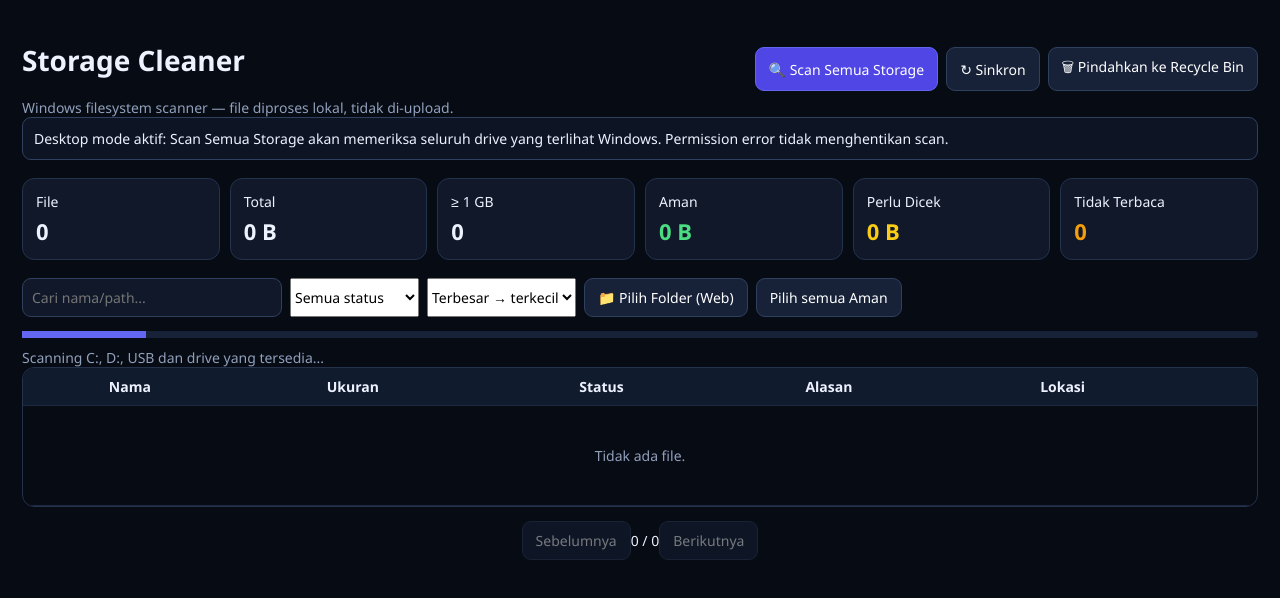
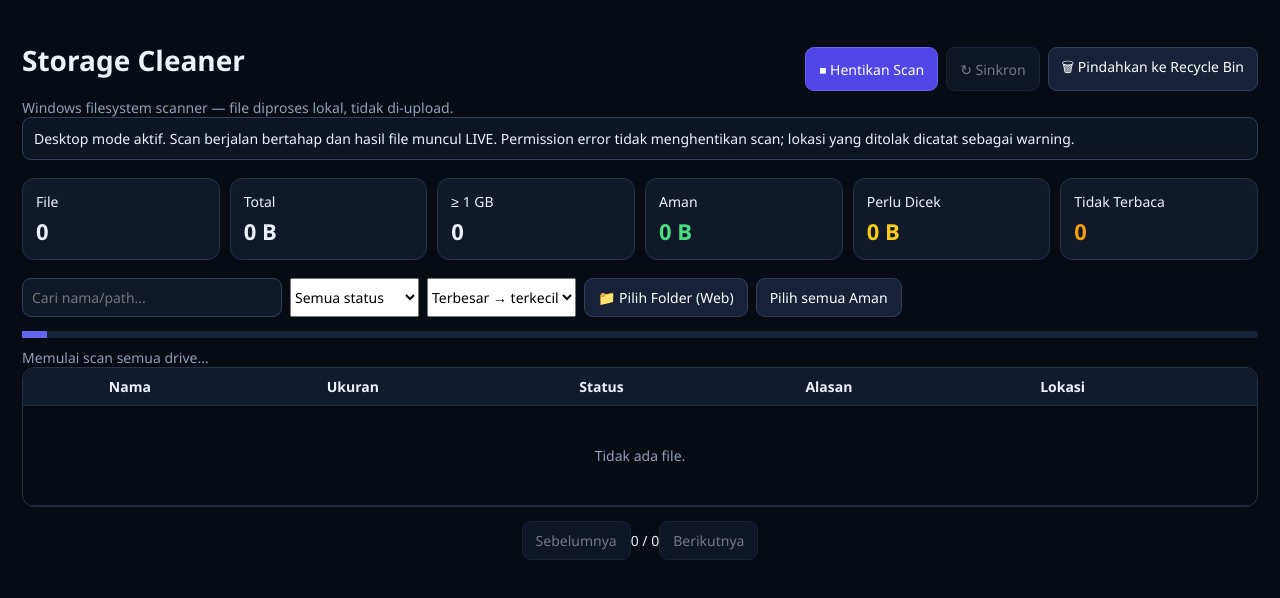
Before and after one commit to panglimaa09-a11y/storage-cleaner, an Electron app: page index.html in a window 1280 px wide. Both pictures are taken after a click on the button "↻ Sinkron". Drawn offline with Linux system fonts and the light colour scheme; no server answers.

Commit message:
fix: show live scan results and scan controls

```diff
--- a/index.html
+++ b/index.html
@@ -18,12 +18,15 @@ const $=id=>document.getElementById(id),S={files:[],blocked:[],page:0,size:250,d
 const esc=s=>String(s).replace(/[&<>"]/g,c=>({'&':'&amp;','<':'&lt;','>':'&gt;','"':'&quot;'}[c]));
 const fmt=n=>{n=Number(n)||0;if(n<1024)return n+' B';let u=['KB','MB','GB','TB'],i=Math.min(3,Math.floor(Math.log(n)/Math.log(1024))-1),v=n/1024**(i+1);return v.toFixed(v>=10?1:2)+' '+u[i]};
 function render(){let q=$('q').value.toLowerCase(),f=$('filter').value,s=$('sort').value,a=S.files.filter(x=>(!q||x.name.toLowerCase().includes(q)||x.path.toLowerCase().includes(q))&&(!f||x.status===f));a.sort((x,y)=>s==='asc'?x.size-y.size:y.size-x.size);let pages=Math.max(1,Math.ceil(a.length/S.size));S.page=Math.max(0,Math.min(S.page,pages-1));let p=a.slice(S.page*S.size,(S.page+1)*S.size);$('rows').innerHTML=p.length?p.map(x=>{let i=S.files.indexOf(x),c=x.status==='Aman'?'safe':x.status==='Perlu Dicek'?'review':'danger';return '<tr><td><input class="ck" data-i="'+i+'" type="checkbox" '+(x.status==='Jangan Hapus'?'disabled':'')+'></td><td>'+esc(x.name)+'</td><td>'+fmt(x.size)+'</td><td class="'+c+'">'+x.status+'</td><td>'+esc(x.reason)+'</td><td class="path" title="'+esc(x.path)+'">'+esc(x.path)+'</td></tr>'}).join(''):'<tr><td colspan="6" class="empty">Tidak ada file.</td></tr>';$('page').textContent=(a.length?S.page+1:0)+' / '+(a.length?pages:0);$('prev').disabled=S.page<=0;$('next').disabled=!a.length||S.page>=pages-1;let total=0,safe=0,review=0,large=0;S.files.forEach(x=>{total+=x.size;if(x.size>=1073741824)large++;if(x.status==='Aman')safe+=x.size;if(x.status==='Perlu Dicek')review+=x.size});$('count').textContent=S.files.length.toLocaleString();$('total').textContent=fmt(total);$('large').textContent=large.toLocaleString();$('safe').textContent=fmt(safe);$('review').textContent=fmt(review);$('blocked').textContent=S.blocked.length.toLocaleString()}
-async function desktopScan(){if(!S.desktop)return;S.page=0;$('status').textContent='Scanning C:, D:, USB dan drive yang tersedia...';$('bar').style.width='10%';try{let r=await window.storageDesktop.scanAll();S.files=r.files;S.blocked=r.inaccessible;S.files.sort((a,b)=>b.size-a.size);$('status').textContent='Selesai: '+S.files.length.toLocaleString()+' file. '+S.blocked.length.toLocaleString()+' lokasi tidak dapat dibaca dicatat sebagai warning.';if(S.blocked.length)$('notice').textContent='⚠ '+S.blocked.length.toLocaleString()+' lokasi ditolak Windows. Itu tidak menghentikan scan; lokasi tersebut dicatat sebagai Tidak Terbaca/Jangan Hapus.';render()}catch(e){$('status').textContent='Scan gagal: '+e.message}$('bar').style.width='100%'}
+let scanning=false;
+function applyProgress(r){S.files=r.allFiles||r.files||S.files;S.blocked=r.blocked||S.blocked;$('count').textContent=(r.fileCount||S.files.length).toLocaleString();$('total').textContent=fmt(r.total||0);$('blocked').textContent=(r.blockedCount||0).toLocaleString();let safe=0,review=0,large=0;S.files.forEach(x=>{if(x.size>=1073741824)large++;if(x.status==='Aman')safe+=x.size;if(x.status==='Perlu Dicek')review+=x.size});$('large').textContent=large.toLocaleString();$('safe').textContent=fmt(safe);$('review').textContent=fmt(review);$('status').textContent=(r.done?'Scan selesai. ':'Scanning storage... ')+((r.fileCount||S.files.length).toLocaleString())+' file | '+(r.blockedCount||0).toLocaleString()+' lokasi ditolak | '+(r.dirs||0).toLocaleString()+' folder';$('bar').style.width=r.done?'100%':Math.min(95,10+((r.fileCount||0)%9000)/100)+'%';render()}
+if(S.desktop){window.storageDesktop.onProgress(applyProgress);window.storageDesktop.onError(e=>{$('status').textContent='ERROR: '+e.message;scanning=false;$('scan').disabled=false})}
+async function desktopScan(){if(!S.desktop||scanning)return;scanning=true;S.page=0;S.files=[];S.blocked=[];$('scan').textContent='⏹ Hentikan Scan';$('scan').disabled=false;$('rescan').disabled=true;$('status').textContent='Memulai scan semua drive...';$('bar').style.width='2%';render();await window.storageDesktop.startScan()}
 async function webPick(){if(!window.showDirectoryPicker)return alert('Gunakan Chrome atau Edge terbaru.');try{S.handle=await showDirectoryPicker({mode:'read'});S.desktop=false;S.files=[];S.blocked=[];$('status').textContent='Scanning folder...';async function walk(d,parts){for await(const [name,h] of d.entries()){let p=parts.concat(name).join('/');try{if(h.kind==='file'){let f=await h.getFile();S.files.push({name,path:p,size:f.size,status:/\.(exe|dll|sys|msi|bat|cmd|ps1)$/i.test(name)?'Jangan Hapus':/\.(tmp|temp|cache|log)$/i.test(name)?'Aman':'Perlu Dicek',reason:'Hasil klasifikasi browser',handle:h})}else await walk(h,parts.concat(name))}catch{S.blocked.push({path:p,error:'ACCESS_DENIED'})}}}await walk(S.handle,[]);render();$('status').textContent='Scan folder selesai: '+S.files.length.toLocaleString()+' file. '+S.blocked.length.toLocaleString()+' lokasi tidak terbaca.'}catch(e){if(e.name!=='AbortError')alert(e.message)}}
-$('scan').onclick=()=>S.desktop?desktopScan():webPick();$('rescan').onclick=desktopScan;$('pick').onclick=webPick;
+$('scan').onclick=async()=>{if(S.desktop&&scanning){await window.storageDesktop.cancelScan();scanning=false;$('scan').textContent='🔍 Scan Semua Storage';$('rescan').disabled=false;$('status').textContent='Scan dihentikan. Data yang sudah ditemukan tetap tersedia.'}else if(S.desktop)desktopScan();else webPick()};$('rescan').onclick=desktopScan;$('pick').onclick=webPick;
 $('q').oninput=()=>{S.page=0;render()};$('filter').onchange=()=>{S.page=0;render()};$('sort').onchange=()=>{S.page=0;render()};$('prev').onclick=()=>{if(S.page){S.page--;render()}};$('next').onclick=()=>{S.page++;render()};
 $('safeAll').onclick=()=>document.querySelectorAll('.ck').forEach(c=>{let x=S.files[+c.dataset.i];if(x&&x.status==='Aman')c.checked=true});
 $('delete').onclick=async()=>{let a=[...document.querySelectorAll('.ck:checked')].map(c=>S.files[+c.dataset.i]).filter(x=>x&&x.status==='Aman');if(!a.length)return alert('Pilih file berstatus Aman.');if(!S.desktop)return alert('Mode web tidak menghapus file. Gunakan Desktop EXE untuk penghapusan aman ke Recycle Bin.');if(!confirm('Pindahkan '+a.length+' file ke Recycle Bin?'))return;let r=await window.storageDesktop.trashFiles(a.map(x=>x.path));alert(r.ok+' file dipindahkan ke Recycle Bin.');await desktopScan()};
-if(S.desktop){$('notice').textContent='Desktop mode aktif: Scan Semua Storage akan memeriksa seluruh drive yang terlihat Windows. Permission error tidak menghentikan scan.';$('rescan').disabled=false;$('delete').disabled=false}else{$('notice').textContent='Web mode: untuk membaca file lokal, pilih folder. Untuk scan seluruh C:/D: dan menangani permission Windows tanpa batasan browser, gunakan StorageCleaner.exe.'}
+if(S.desktop){$('notice').textContent='Desktop mode aktif. Scan berjalan bertahap dan hasil file muncul LIVE. Permission error tidak menghentikan scan; lokasi yang ditolak dicatat sebagai warning.';$('rescan').disabled=false;$('delete').disabled=false}else{$('notice').textContent='Web mode: untuk membaca file lokal, pilih folder. Untuk scan seluruh C:/D: dan menangani permission Windows tanpa batasan browser, gunakan StorageCleaner.exe.'}
 render();
 </script></body></html>
```
